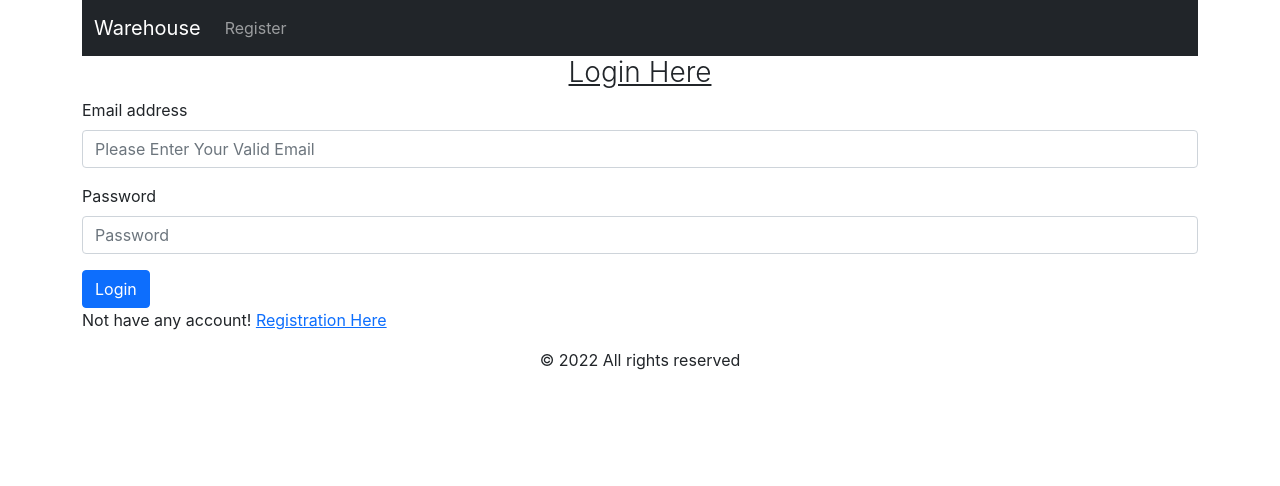
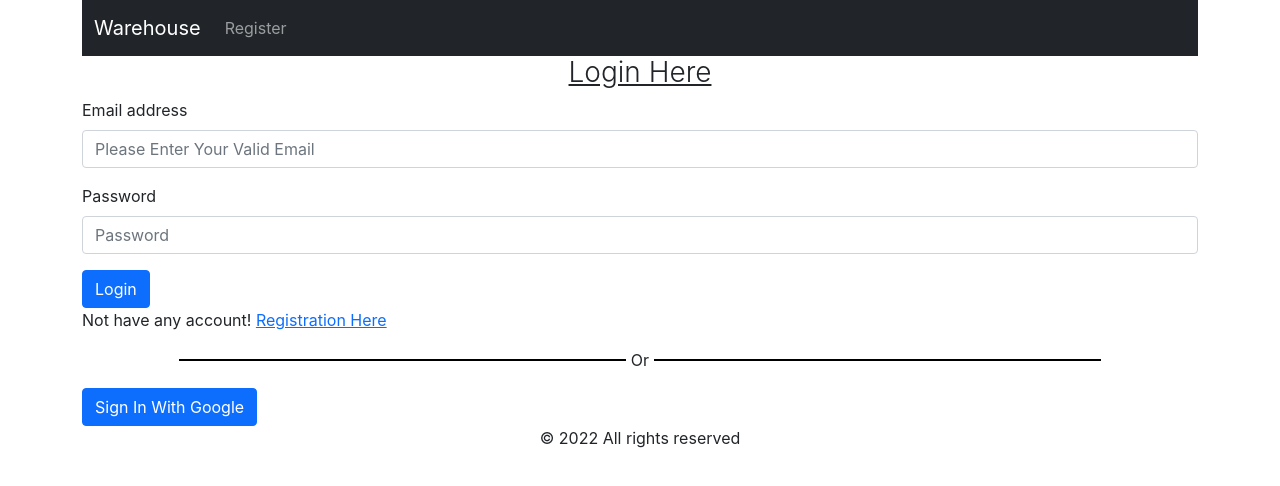
Before and after one commit to kmamun716/warehouse-management-client, a React (Create React App) app: page /login in a window 1280 px wide. Shown: the top 486 px of the page. Built offline with nearby package versions, Linux system fonts and the light colour scheme; no server answers.

Commit message:
social signin button added

```diff
--- /dev/null
+++ b/src/pages/Auth/Login/Login.css
@@ -0,0 +1,9 @@
+.single-line div {
+  border: 1px solid black;
+  width: 40%;
+  height: 1px;
+  margin-top: -15px;
+}
+.single-line p {
+  padding: 0px 5px;
+}
--- a/src/pages/Auth/Login/Login.js
+++ b/src/pages/Auth/Login/Login.js
@@ -1,8 +1,10 @@
 import { useState } from "react";
 import { Button, Form } from "react-bootstrap";
-import { useAuthState, useSignInWithEmailAndPassword } from "react-firebase-hooks/auth";
+import { useAuthState, useSignInWithEmailAndPassword, useSignInWithGoogle } from "react-firebase-hooks/auth";
 import { Link, useLocation, useNavigate } from "react-router-dom";
 import auth from "../../../firebase.init";
+import Social from "../Social/Social";
+import './Login.css';
 
 const Login = () => {
     const [inputValue, setInputValue] = useState({
@@ -14,6 +16,7 @@ const Login = () => {
         user,
         error,
       ] = useSignInWithEmailAndPassword(auth);
+    const [signInWithGoogle] = useSignInWithGoogle(auth);
   const location = useLocation();
   const navigate = useNavigate();
   const [user1] = useAuthState(auth);
@@ -29,6 +32,9 @@ const Login = () => {
         [event.target.name]: event.target.value
     })
 };
+const handleGoogleSignIn=()=>{
+  signInWithGoogle();
+}
 const handleSubmit = event => {
     event.preventDefault();
     const {email, password} = inputValue;
@@ -69,6 +75,14 @@ const handleSubmit = event => {
       <p>
         Not have any account! <Link to="/register">Registration Here</Link>
       </p>
+      <div className="d-flex align-items-center justify-content-center single-line">
+        <div></div>
+        <p>Or</p>
+        <div></div>
+      </div>
+      <div>
+        <Social handleGoogleSignIn={handleGoogleSignIn}/>
+      </div>
     </div>
   );
 };
--- /dev/null
+++ b/src/pages/Auth/Social/Social.js
@@ -0,0 +1,10 @@
+
+const Social = ({handleGoogleSignIn}) => {
+    return (
+        <div className="mx-auto">
+            <button className="btn btn-primary" onClick={handleGoogleSignIn}>Sign In With Google</button>
+        </div>
+    );
+};
+
+export default Social;
```
